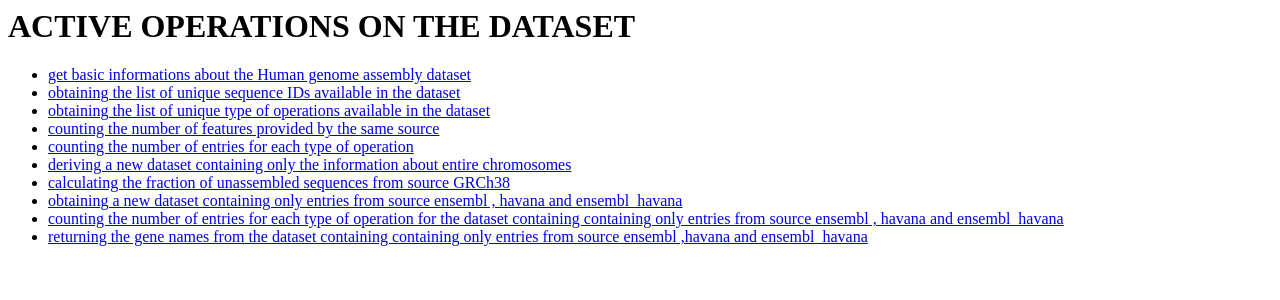
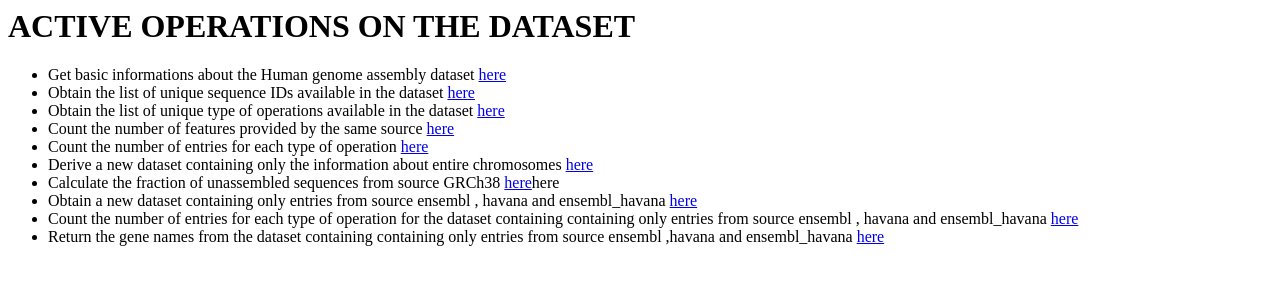
Before and after one commit to annacormio/genomeAnnotation_Genomics_2023, a Flask app: page / in a window 1280 px wide. Shown: the top 300 px of the page. Run offline with Flask 2, Linux system fonts and the light colour scheme; parts of the project's set-up code (start-up, migrations or seed data) failed here and were passed over.

Commit message:
changed Reader constructor and html

```diff
--- a/Dataset.py
+++ b/Dataset.py
@@ -36,7 +36,7 @@ class Dataset:
 
     @active
     def entireChromosome(self): #returns a new dataframe selecting from the column source only the lines having GRCh38 as source
-        return Dataset(self.get_df()[self.get_df()['source'] == 'GRCh38'].drop(columns=['source']))
+        return Dataset(self.get_df()[self.get_df()['source'] == 'GRCh38'].drop(columns=['source']).reset_index())
         # we drop the source column from the dataframe because it will provide only GRCh38 sources since that was the filtering parameter
 
     @active
@@ -52,7 +52,7 @@ class Dataset:
     def only_ensembl_havana(self): #returns a new dataframe selecting only the lines having ensembl,havana and ensembl_havana as source
         return Dataset(self.get_df()[(self.get_df()['source'] == 'ensembl') |
                                      (self.get_df()['source'] == 'havana') |
-                                     (self.get_df()['source'] == 'ensembl_havana')])
+                                     (self.get_df()['source'] == 'ensembl_havana')].reset_index())
 
     @active
     def entries_ensembl_havana(self): #counts of the types only for ensembl,havana and ensembl_havana dataframe
--- a/templates/active_operations.html
+++ b/templates/active_operations.html
@@ -9,16 +9,16 @@
 
 <ul>
 
-    <li><a href="/basicInfo">get basic informations about the Human genome assembly dataset</a></li>
-    <li><a href="/uniqueID">obtaining the list of unique sequence IDs available in the dataset</a></li>
-    <li><a href="/uniqueType">obtaining the list of unique type of operations available in the dataset</a></li>
-    <li><a href="/countSource">counting the number of features provided by the same source</a></li>
-    <li><a href="/countType">counting the number of entries for each type of operation</a></li>
-    <li><a href="/chromosome">deriving a new dataset containing only the information about entire chromosomes</a></li>
-    <li><a href="/unassembledsq">calculating the fraction of unassembled sequences from source GRCh38</a></li>
-    <li><a href="/onlyhavensbl">obtaining a new dataset containing only entries from source ensembl , havana and ensembl_havana</a></li>
-    <li><a href="/counthavensbl">counting the number of entries for each type of operation for the dataset containing containing only entries from source ensembl , havana and ensembl_havana</a></li>
-    <li><a href="/havensblGeneNames">returning the gene names from the dataset containing containing only entries from source ensembl ,havana and ensembl_havana</a></li>
+    <li>Get basic informations about the Human genome assembly dataset <a href="/basicInfo">here</a></li>
+    <li>Obtain the list of unique sequence IDs available in the dataset <a href="/uniqueID">here</a></li>
+    <li>Obtain the list of unique type of operations available in the dataset <a href="/uniqueType">here</a></li>
+    <li>Count the number of features provided by the same source <a href="/countSource">here</a></li>
+    <li>Count the number of entries for each type of operation <a href="/countType">here</a></li>
+    <li>Derive a new dataset containing only the information about entire chromosomes <a href="/chromosome">here</a></li>
+    <li>Calculate the fraction of unassembled sequences from source GRCh38 <a href="/unassembledsq">here</a>here</li>
+    <li>Obtain a new dataset containing only entries from source ensembl , havana and ensembl_havana <a href="/onlyhavensbl">here</a></li>
+    <li>Count the number of entries for each type of operation for the dataset containing containing only entries from source ensembl , havana and ensembl_havana <a href="/counthavensbl">here</a></li>
+    <li>Return the gene names from the dataset containing containing only entries from source ensembl ,havana and ensembl_havana <a href="/havensblGeneNames">here</a></li>
 </ul>
 </body>
 </html>
```
Also changed, not shown: Reader.py (+11 -4 lines).
